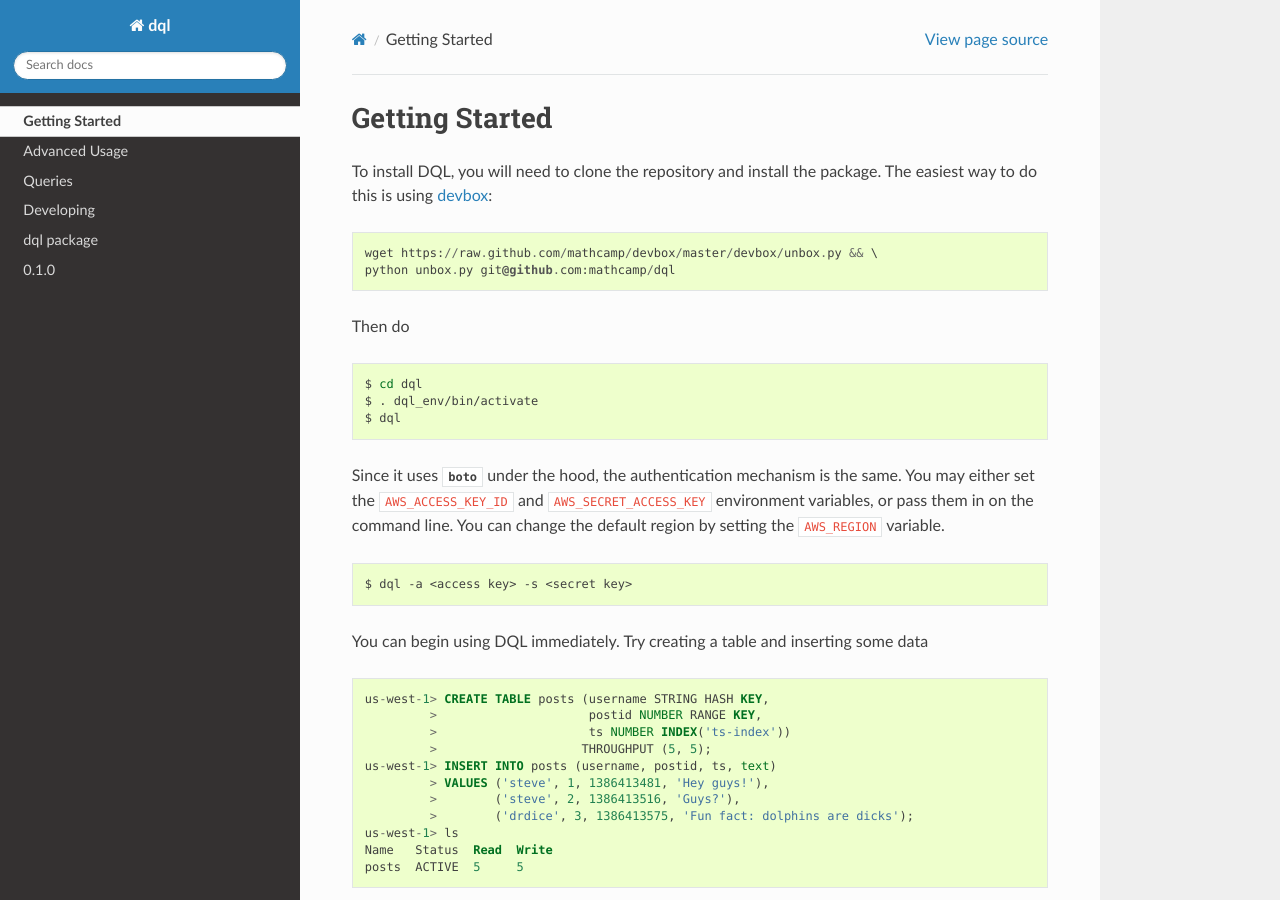
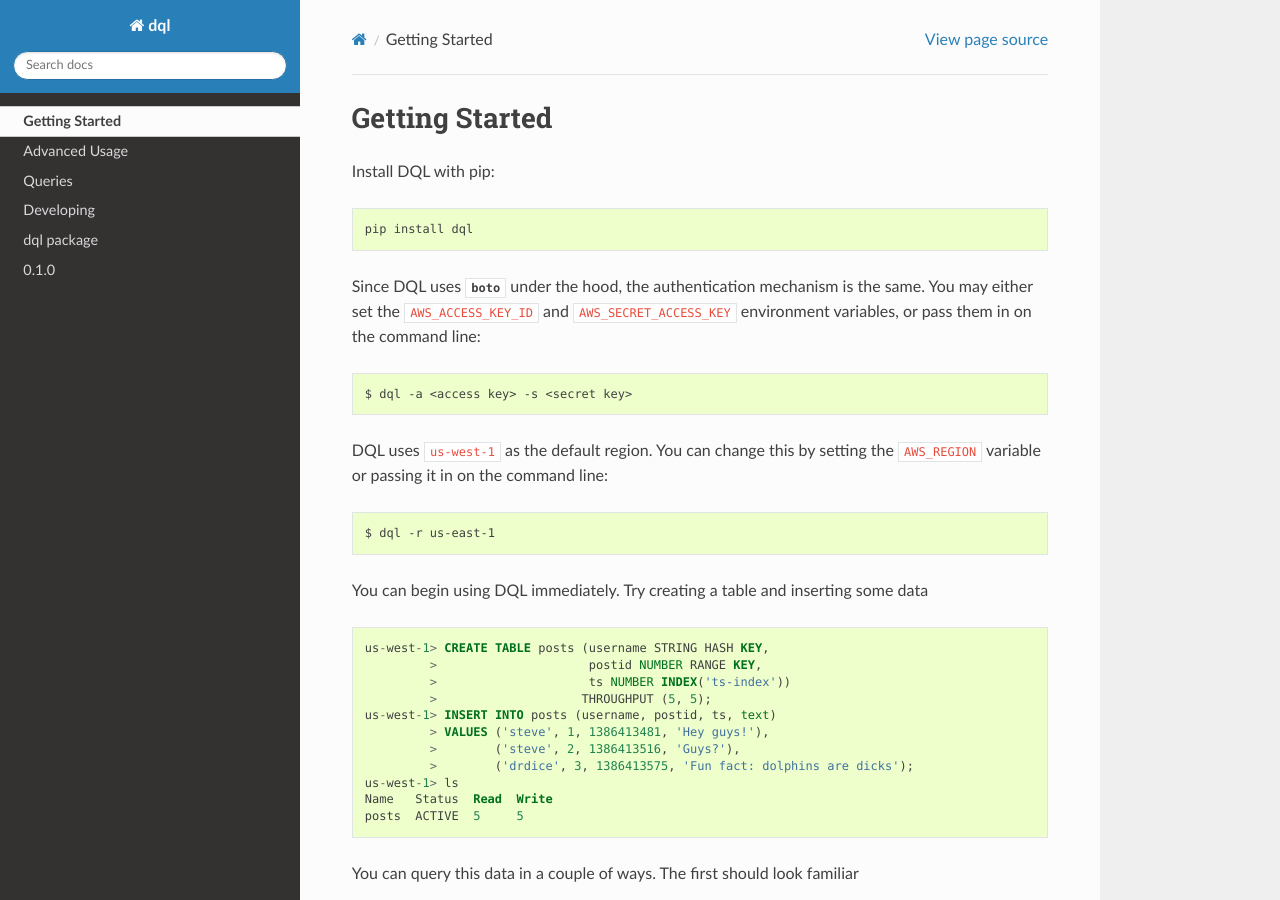
Before and after one commit to stevearc/dql, a Sphinx documentation site: the page built from doc/topics/getting_started.rst, in a window 1280 px wide and 900 px high. Built offline with Sphinx 7.4.7 and the Read the Docs theme 2.0.0, drawn with Linux system fonts in a browser that asks for light colours.

Commit message:
Setting up for release

```diff
--- a/doc/topics/getting_started.rst
+++ b/doc/topics/getting_started.rst
@@ -1,28 +1,24 @@
 Getting Started
 ===============
-To install DQL, you will need to clone the repository and install the package.
-The easiest way to do this is using `devbox
-<https://github.com/mathcamp/devbox>`_::
+Install DQL with pip::
 
-    wget https://raw.github.com/mathcamp/devbox/master/devbox/unbox.py && \
-    python unbox.py git@github.com:mathcamp/dql
+    pip install dql
 
-Then do
-
-.. code-block:: bash
-
-    $ cd dql
-    $ . dql_env/bin/activate
-    $ dql
-
-Since it uses :mod:`boto` under the hood, the authentication mechanism is the
+Since DQL uses :mod:`boto` under the hood, the authentication mechanism is the
 same. You may either set the ``AWS_ACCESS_KEY_ID`` and
 ``AWS_SECRET_ACCESS_KEY`` environment variables, or pass them in on the command
-line. You can change the default region by setting the ``AWS_REGION`` variable.
+line:
 
 .. code-block:: bash
 
     $ dql -a <access key> -s <secret key>
+
+DQL uses ``us-west-1`` as the default region. You can change this by setting
+the ``AWS_REGION`` variable or passing it in on the command line:
+
+.. code-block:: bash
+
+    $ dql -r us-east-1
 
 You can begin using DQL immediately. Try creating a table and inserting some
 data
--- a/setup.cfg
+++ b/setup.cfg
@@ -1,3 +1,6 @@
 [nosetests]
 match = ^test
 with-dynamolocal=true
+
+[update_version]
+package = dql
```
Also changed, not shown: README.rst (+12 -1 lines), doc/index.rst (+7 -6 lines).
